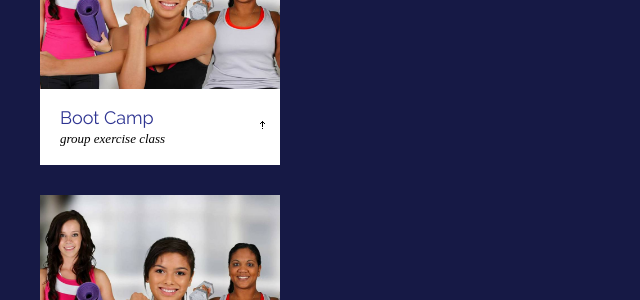
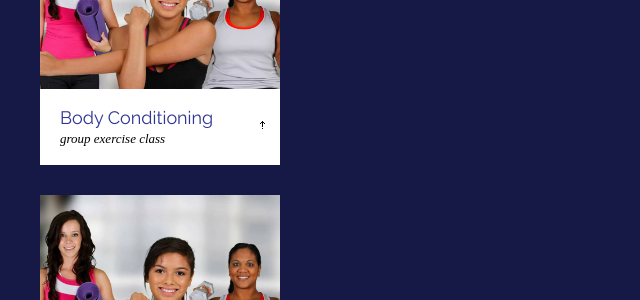
Before and after one commit to rwstone/shapeitup, a Jekyll site: the page built from fitness/index.md, in a window 1280 px wide and 900 px high, scrolled down 772 px. Shown: the part 153-453 px from the top of the window, without its empty margins (0-640 px from the left). Built offline with Jekyll 4.4.1, drawn with Linux system fonts in a browser that asks for light colours; some web fonts are replaced.

Commit message:
Updated Totally Body Conditioning and 1 other file

```diff
--- a/_classes/boot-camp.markdown
+++ b/_classes/Totally Body Conditioning.markdown
@@ -1,5 +1,5 @@
 ---
-title: Boot Camp
+title: Body Conditioning
 date: 2016-07-12 06:30:00 -04:00
 categories:
 - fitness
@@ -27,7 +27,8 @@
 - herbalife
 - muscle
 - getting healthy
+- conditioning
 class_image: "/uploads/boot%20camp-378245.jpg"
 ---
 
-This group class is 45mins and open to all, whether you are new to fitness, trying to get back into it or you just love working out. In this Boot Camp class you will be using lite weights, to using your own body weight, and a few exercises with a buddy workout. Please bring your own yoga mat.
+Body conditioning classes are designed to provide total fitness and overall toning through working every major muscle group in one workout. Exercisers wanting to attend a body conditioning class should wear comfortable workout gear and footwear, we recommend You bring your own mat, and towel.
```
